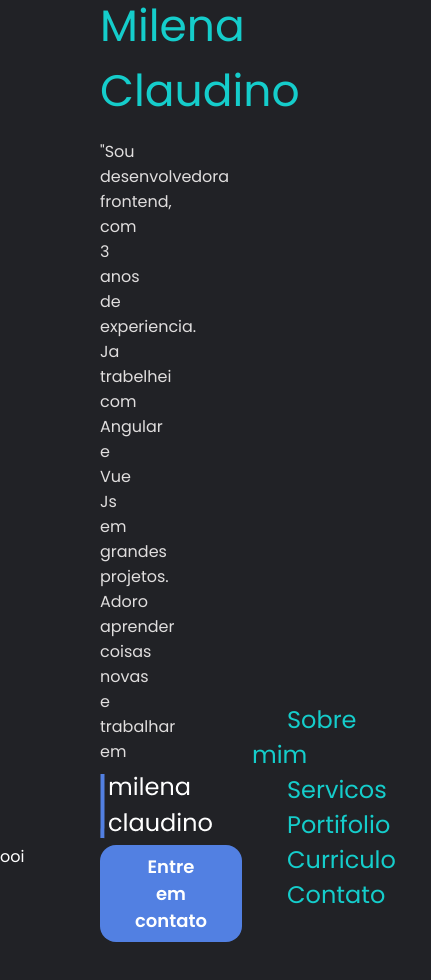
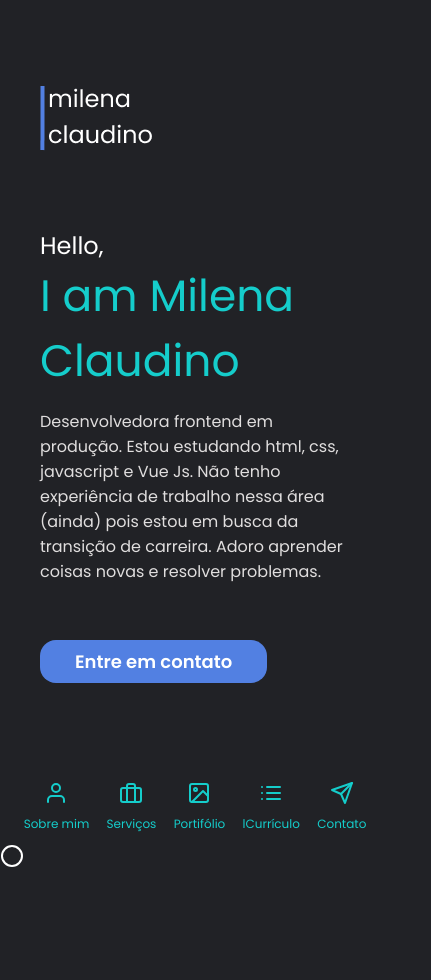
Before and after one commit to milenaclaudino/pm1, a plain HTML site: page index.html in a window 390 px wide. Shown: the top 980 px of the page, 431 px wide, since content can reach past the window. After the commit the page ends 875 px from the top, so only its background shows below. Drawn offline with nearby package versions, Linux system fonts and the light colour scheme.

Commit message:
Responsividade do Header

```diff
--- a/index.html
+++ b/index.html
@@ -6,28 +6,35 @@
     <meta name="viewport" content="width=device-width, initial-scale=1.0">
     <title>Milena Claudino</title>
     <link rel="stylesheet" href="style.css">
+    <script src="https://unpkg.com/feather-icons"></script>
 </head>
 <body>
     <header>
         <div class="container">
+            <img src="assets/logo.png" alt="logo">
             <h2>Hello,</h2>
             <h1>I am Milena Claudino</h1>
-            <p>"Sou desenvolvedora frontend, com 3 anos de experiencia. Ja trabelhei com Angular e Vue Js em grandes projetos. Adoro aprender coisas novas e trabalhar em equipe."</p>
+            <p>Desenvolvedora frontend em produção. Estou estudando html, css, javascript e Vue Js. Não tenho experiência de trabalho nessa área (ainda) pois estou em busca da transição de carreira. Adoro aprender coisas novas e resolver problemas.</p>
             <button>Entre em contato</button>
         </div>
     </header>
     <nav>
         <img src="assets/logo.png" alt="logo">
         <ul>
-            <a href="">Sobre mim</a>
-            <a href="">Servicos</a>
-            <a href="">Portifolio</a>
-            <a href="">Curriculo</a>
-            <a href="">Contato</a>
+            <a href=""><i data-feather="user"></i>Sobre mim</a>
+            <a href=""><i data-feather="briefcase"></i>Serviços</a>
+            <a href=""><i data-feather="image"></i>Portifólio</a>
+            <a href=""><i data-feather="list"></i>lCurrículo</a>
+            <a href=""><i data-feather="send"></i>Contato</a>
         </ul>
     </nav>
 
 
-    <section>ooi</section>
+    <i data-feather="circle"></i>
+
+    <script>
+        feather.replace()
+    </script>
+
 </body>
 </html>
--- a/style.css
+++ b/style.css
@@ -62,6 +62,10 @@ header .container {
     padding: 0 100px;
 }
 
+header .container img {
+    display: none;
+}
+
 header .container h1 {
     color: var(--green);
 }
@@ -83,16 +87,87 @@ nav {
 
 nav .img {
     height: 45px;
+}
 
+nav ul {
+    width: 100%;
+    display: flex;
+    justify-content: space-around;
 }
 
 nav ul a {
     font-size: 24px;
     color: var(--green);
     text-decoration: none;
-    margin: 0 35px;
+}
+
+nav ul a svg {
+    display: none;
+
 }
 
 section {
     height: 1500px;
 }
+
+/* RESPONSIVIDADE */
+
+/*small desktops*/
+
+@media (max-width: 1000px) {
+    header .container {
+        width: 100%;
+    }
+
+    nav ul a {
+        font-size: 18px;
+    }
+
+    nav {
+        padding: 0 30px;
+    }
+}
+
+/* de tablet */
+@media (max-width: 767px) {
+
+    header .container img {
+        display: inline;
+        margin-bottom: 70px;
+    }
+
+    nav img {
+        display: none;
+    }
+
+    nav ul {
+        padding: 0;
+    }
+
+    nav ul a {
+        font-size: 16px;
+    }
+
+}
+
+/* para celular */
+@media (max-width: 480px) {
+    header .container {
+        padding: 0 40px;
+    }
+
+    nav {
+        padding: 0 15px;
+    }
+
+    nav ul a {
+        font-size: 12px;
+    }
+
+    nav ul a svg {
+        display: block;
+        margin: 0 auto 10px;
+    }
+
+
+}
```
